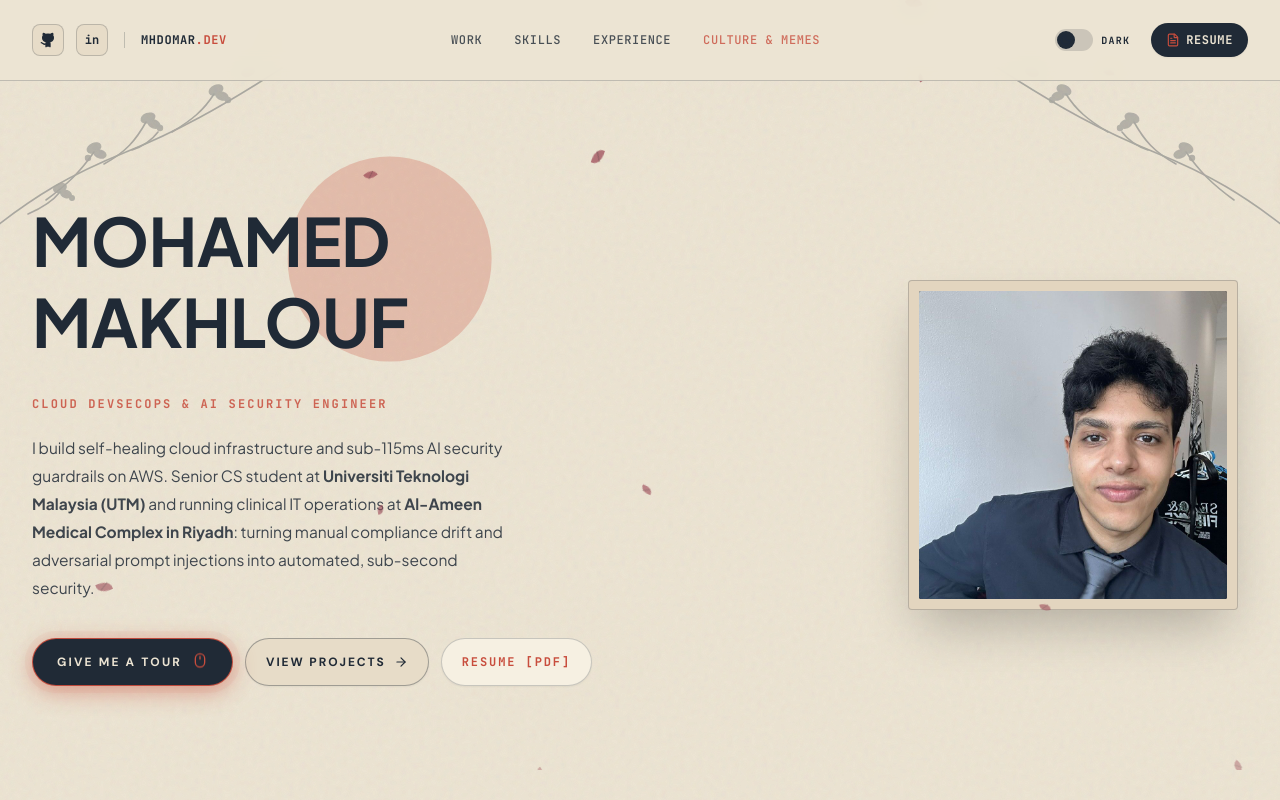
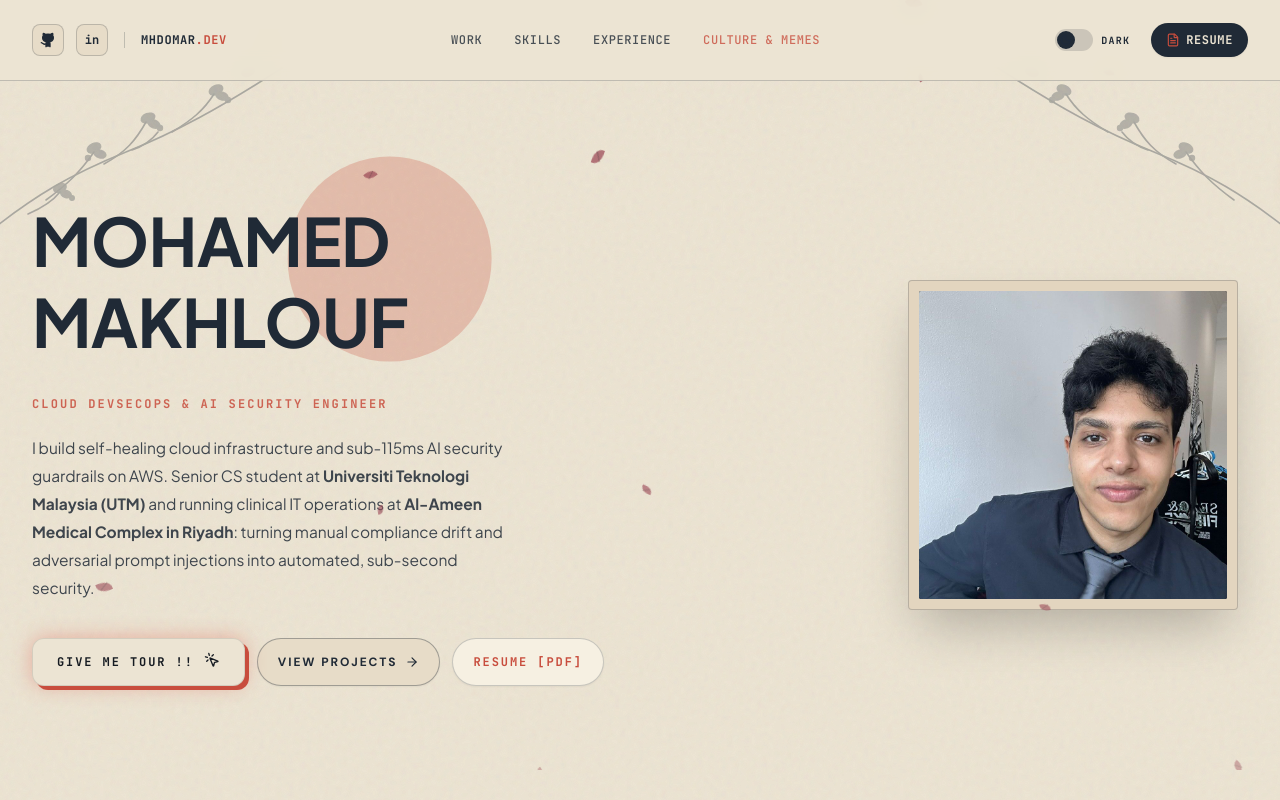
Before and after one commit to Mhdomer/personal-portfolio, a React (Vite) app: page / in a window 1280 px wide. Shown: the top 800 px of the page. Built offline with nearby package versions, Linux system fonts and the light colour scheme.

Commit message:
feat: style give me tour button with cream card and 3d coral shadow

```diff
--- a/src/components/Hero.jsx
+++ b/src/components/Hero.jsx
@@ -1,5 +1,5 @@
 import React from 'react';
-import { Mouse, ArrowRight } from 'lucide-react';
+import { MousePointerClick, ArrowRight } from 'lucide-react';
 
 export default function Hero({ onStartTour }) {
   return (
@@ -36,19 +36,19 @@ export default function Hero({ onStartTour }) {
 
         {/* Action Buttons: Tour CTA, View Projects, and Resume PDF */}
         <div className="mt-9 flex flex-wrap items-center gap-3">
-          {/* 1. Interactive Tour CTA */}
+          {/* 1. Interactive Tour CTA (sharara.me exact cream card with 3D coral shadow) */}
           <button
             type="button"
             onClick={onStartTour}
-            className="tour-cta tour-cta-glow button-primary group relative inline-flex items-center gap-2.5 px-6 py-3.5 text-[12px] font-bold uppercase tracking-[0.18em] rounded-full active:scale-95 transition-all hover:scale-105 overflow-hidden shadow-lg"
+            className="tour-cta tour-cta-sharara group relative inline-flex items-center gap-2.5 px-6 py-3.5 text-[12px] font-mono font-bold uppercase tracking-[0.16em] border border-black/10 overflow-hidden"
             data-testid="button-hero-tour"
           >
-            <span className="relative z-10">Give Me a Tour</span>
-            <span className="animate-mouse-bob relative z-10" style={{ color: 'var(--brand-coral)' }}>
-              <Mouse className="w-4 h-4" />
+            <span className="relative z-10 font-bold text-[#151a21]">GIVE ME TOUR !!</span>
+            <span className="animate-mouse-bob relative z-10 text-[#151a21]">
+              <MousePointerClick className="w-4 h-4" />
             </span>
             {/* Interactive light sheen on hover */}
-            <span className="absolute inset-0 -translate-x-full group-hover:translate-x-full transition-transform duration-700 bg-gradient-to-r from-transparent via-white/15 to-transparent pointer-events-none" />
+            <span className="absolute inset-0 -translate-x-full group-hover:translate-x-full transition-transform duration-700 bg-gradient-to-r from-transparent via-white/25 to-transparent pointer-events-none" />
           </button>
 
           {/* 2. View Projects */}
--- a/src/index.css
+++ b/src/index.css
@@ -487,30 +487,35 @@ html.dark .editorial-hero .hero-copy:after {
 }
 
 /* ==========================================================================
-   Give Me Tour Interactive Glow & Mouse Bobbing Animation
+   Give Me Tour Button (sharara.me exact cream card with 3D coral shadow)
    ========================================================================== */
 
-.tour-cta-glow {
-  position: relative;
-  border-color: rgba(200, 77, 61, 0.45);
-  animation: tour-glow-pulse 2.6s ease-in-out infinite;
-  transition: transform 0.25s, box-shadow 0.25s, border-color 0.25s;
+.tour-cta-sharara {
+  background-color: #ece4d3;
+  color: #151a21 !important;
+  border-radius: 12px;
+  box-shadow: 4px 4px 0 var(--brand-coral), 0 0 16px rgba(224, 107, 92, 0.25);
+  animation: tour-sharara-glow 2.6s ease-in-out infinite;
+  transition: transform 0.2s cubic-bezier(0.34, 1.56, 0.64, 1), box-shadow 0.2s cubic-bezier(0.34, 1.56, 0.64, 1);
 }
 
-.tour-cta-glow:hover {
+.tour-cta-sharara:hover {
   animation: none;
-  box-shadow: 0 0 25px rgba(200, 77, 61, 0.65), 0 8px 30px rgba(200, 77, 61, 0.35);
-  border-color: var(--brand-coral);
+  transform: translate(2px, 2px);
+  box-shadow: 2px 2px 0 var(--brand-coral), 0 0 24px rgba(224, 107, 92, 0.55);
 }
 
-@keyframes tour-glow-pulse {
+.tour-cta-sharara:active {
+  transform: translate(4px, 4px);
+  box-shadow: 0px 0px 0 var(--brand-coral), 0 0 28px rgba(224, 107, 92, 0.7);
+}
+
+@keyframes tour-sharara-glow {
   0%, 100% {
-    box-shadow: 0 0 0 0 rgba(200, 77, 61, 0.45), 0 4px 14px rgba(200, 77, 61, 0.25);
-    border-color: rgba(200, 77, 61, 0.45);
+    box-shadow: 4px 4px 0 var(--brand-coral), 0 0 10px rgba(224, 107, 92, 0.2);
   }
   50% {
-    box-shadow: 0 0 0 8px rgba(200, 77, 61, 0), 0 6px 24px rgba(200, 77, 61, 0.5);
-    border-color: var(--brand-coral);
+    box-shadow: 4px 4px 0 var(--brand-coral), 0 0 22px rgba(224, 107, 92, 0.5);
   }
 }
 
@@ -518,7 +523,7 @@ html.dark .editorial-hero .hero-copy:after {
   display: inline-flex;
   align-items: center;
   justify-content: center;
-  animation: mouse-bob-motion 1.8s ease-in-out infinite;
+  animation: mouse-bob-motion 1.6s ease-in-out infinite;
 }
 
 @keyframes mouse-bob-motion {
```
